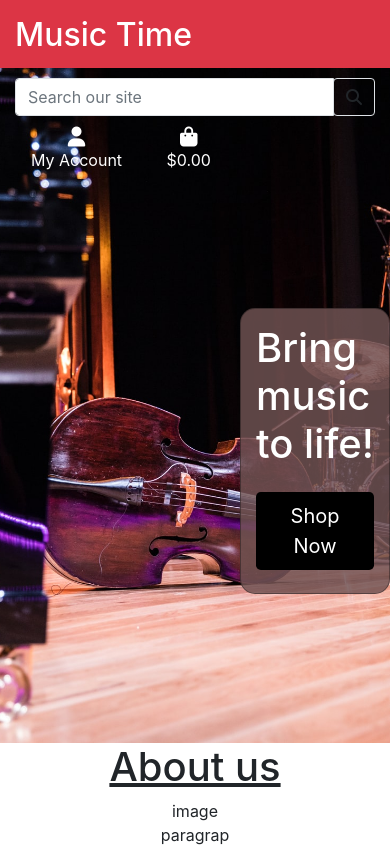
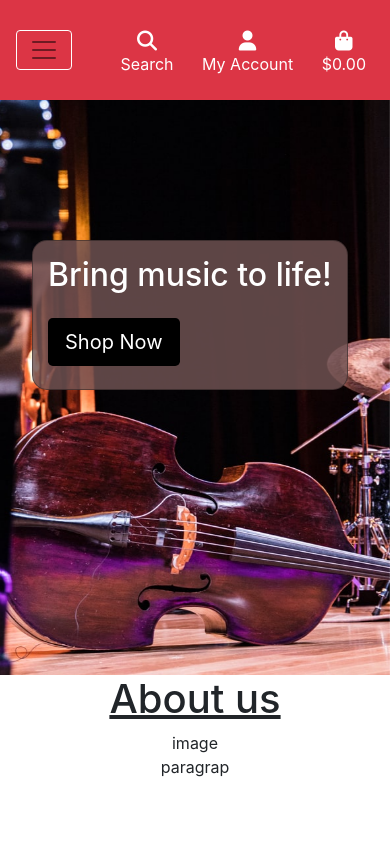
Before and after one commit to yuyu78/music-time, a Django app: page / in a window 390 px wide. After the commit the page ends 777 px from the top, so only its background shows below. Run offline with Django 3.2, Linux system fonts and the light colour scheme; the visitor is signed in with stand-in values (Sample User, id 1); some libraries are stand-ins or nearby versions.

Commit message:
Added mobile header and main navbar

```diff
--- a/static/css/base.css
+++ b/static/css/base.css
@@ -5,21 +5,69 @@ html {
 /* ------------------------------------------------------------------ Navbar*/
 
 .red-navbar {
-    height: 8vh;
+    min-height: 8vh;
 }
 
-.red-navbar a {
-    color: white;
+.red-navbar .text-white:hover {
+    color: black;
+    text-shadow: 5px 5px 10px rgb(8, 4, 0);
     text-decoration: none;
-}
-
-.red-navbar a:hover {
-    color: black;
-    text-shadow: 0 0 10px rgb(233, 197, 166);
 }
 
 .dropdown-menu a {
     color: black;
+}
+
+#main-nav a {
+    color: black;
+}
+
+#main-nav li:hover {
+    background-color: rgba(0,0,0,0.1);
+}
+
+/* ----- Tablet and mobile */
+@media only screen and (max-width: 998px) {
+    .red-navbar, .red-navbar .col-12 {
+        display: none;
+    }
+    header .bg-white {
+        background-color: #dc3545!important;
+        max-height: 6.5rem;
+    }
+    .navbar-light a {
+        color:white;
+    }
+    .bg-white ul {
+        margin-top: 20px;
+    }
+    .navbar-collapse {
+        background-color: white;
+    }
+}
+
+/* ----- Mobile */
+.navbar-light .navbar-toggler {
+    border-color: white;
+}
+
+@media only screen and (max-width: 568px) {
+    .bg-white .nav-link {
+        padding: 0rem 0.5rem;
+    }
+    .dropdown-menu .dropdown-item {
+        color: black;
+    }
+}
+
+@media only screen and (max-width: 360px) {
+    .bg-white .list-inline-item {
+        margin-top: 10px;
+        font-size: .7rem;
+    }
+    .navbar {
+        padding: 0rem 0.5rem;
+    }
 }
 
 /* ------------------------------------------------------------------ Home page*/
@@ -56,3 +104,19 @@ html {
     background: rgb(217 34 34 / 43%);
     color: white;
 }
+
+/* ----- Tablet */
+@media only screen and (max-width: 768px) {
+    .heading-content {
+        margin: 15rem auto auto 5rem;
+    }
+}
+
+@media only screen and (max-width: 568px) {
+    .heading-content {
+        margin: 15rem auto auto 2rem;
+    }
+    .heading-content h1 {
+        font-size: 2rem;
+    }
+}
--- a/templates/base.html
+++ b/templates/base.html
@@ -39,11 +39,11 @@
     <title>Music Time {% block extra_title %}{% endblock %}</title>
   </head>
   <body>
-    <header class="container-fluid fixed-to bg-danger red-navbar">
-        <div class="row">
+    <header class="container-fluid fixed-top bg-danger">
+        <div class="row red-navbar">
             <div class="col-12 col-lg-4 my-3">
-                <a href = "{ url 'home' }">
-                    <h2>Music Time</h2>
+                <a href = "{ url 'home' }" class="text-white">
+                    <h2 class="logo-font my-0">Music Time</h2>
                 </a>
             </div>
             <div class="col-12 col-lg-4 my-auto">
@@ -64,8 +64,8 @@
                 <ul class="list-inline text-lg-right my-0">
                     <li class="list-inline-item dropdown">
                         <a class="nav-link" href="#" id="user-options" data-toggle="dropdown" aria-haspopup="true" aria-expanded="false">
-                            <div class="text-center">
-                                <div><i class="fas fa-user fa-lg"></i></div>
+                            <div class="text-center text-white">
+                                <div><i class="fas fa-user fa-lg text-white"></i></div>
                                 <p class="my-0">My Account</p>
                             </div>
                         </a>
@@ -84,8 +84,8 @@
                     </li>
                     <li class="list-inline-item">
                         <a class="{% if grand_total %}text-info font-weight-bold{% else %}text-black{% endif %} nav-link" href="">
-                            <div class="text-center">
-                                <div><i class="fas fa-shopping-bag fa-lg"></i></div>
+                            <div class="text-center text-white">
+                                <div><i class="fas fa-shopping-bag fa-lg text-white"></i></div>
                                 <p class="my-0">
                                     {% if grand_total %}
                                         ${{ grand_total|floatformat:2 }}
@@ -98,6 +98,15 @@
                     </li>
                 </ul>
             </div>
+        </div>
+        <div class="row bg-white">
+            <nav class="navbar navbar-expand-lg navbar-light w-100">
+                <button class="navbar-toggler" type="button" data-toggle="collapse" data-target="#main-nav" aria-controls="main-nav" aria-expanded="false" aria-label="Toggle navigation">
+                    <span class="navbar-toggler-icon"></span>
+                </button>
+                {% include 'includes/mobile-top-header.html' %}
+                {% include 'includes/main-nav.html' %}
+            </nav>
         </div>
     </header>
 
--- /dev/null
+++ b/templates/includes/main-nav.html
@@ -0,0 +1,39 @@
+<div class="collapse navbar-collapse" id="main-nav">
+    <ul class="navbar-nav w-auto mx-auto">
+        <li class="nav-item dropdown">
+            <a class="logo-font font-weight-bold nav-link mr-5" href="#" id="all-products-link" data-toggle="dropdown" aria-haspopup="true" aria-expanded="false">
+                All Products
+            </a>
+            <div class="dropdown-menu border-0" aria-labelledby="all-products-link">
+                <a href="" class="dropdown-item">By Price</a>
+                <a href="" class="dropdown-item ">By Category</a>
+                <a href="" class="dropdown-item">All Products</a>
+            </div>
+        </li>
+
+        <li class="nav-item">
+            <a class="logo-font font-weight-bold nav-link mr-5" href="#">
+                Keyboard
+            </a>
+        </li>
+
+        <li class="nav-item">
+            <a class="logo-font font-weight-bold nav-link mr-5" href="#">
+                Wind
+            </a>
+        </li>
+
+        <li class="nav-item dropdown mr-5">
+            <a class="logo-font font-weight-bold nav-link" href="#">
+                String
+            </a>
+        </li>
+
+        <li class="nav-item dropdown mr-5">
+            <a class="logo-font font-weight-bold nav-link" href="#">
+                Percussion
+            </a>
+        </li>
+
+    </ul>
+</div>
--- /dev/null
+++ b/templates/includes/mobile-top-header.html
@@ -0,0 +1,58 @@
+<ul>
+    <li class="list-inline-item">
+      <a class="text-black nav-link d-block d-lg-none" href="#" id="mobile-search" data-toggle="dropdown" aria-haspopup="true" aria-expanded="false">
+          <div class="text-center">
+              <div><i class="fas fa-search fa-lg"></i></div>
+              <p class="my-0">Search</p>
+          </div>
+      </a>
+      <div class="dropdown-menu border-0 w-100 p-3 rounded-0 my-0" aria-labelledby="mobile-search">
+          <form class="form" method="GET" action="">
+              <div class="input-group w-100">
+                  <input class="form-control border border-black rounded-0" type="text" name="q" placeholder="Search our site">
+                  <div class="input-group-append">
+                      <button class="form-control form-control btn btn-black border border-black rounded-0" type="submit">
+                          <span class="icon">
+                              <i class="fas fa-search"></i>
+                          </span>
+                      </button>
+                  </div>
+              </div>
+          </form>
+      </div>
+  </li>
+  <li class="list-inline-item dropdown">
+      <a class="text-black nav-link d-block d-lg-none" href="#" id="user-options" data-toggle="dropdown" aria-haspopup="true" aria-expanded="false">
+          <div class="text-center">
+              <div><i class="fas fa-user fa-lg"></i></div>
+              <p class="my-0">My Account</p>
+          </div>
+      </a>
+      <div class="dropdown-menu border-0" aria-labelledby="user-options">
+          {% if request.user.is_authenticated %}
+              {% if request.user.is_superuser %}
+                  <a href="{% url 'account_logout' %}" class="dropdown-item">Product Management</a>
+              {% endif %}
+              <a href="" class="dropdown-item">My Profile</a>
+              <a href="{% url 'account_logout' %}" class="dropdown-item">Logout</a>
+          {% else %}
+              <a href="{% url 'account_signup' %}" class="dropdown-item">Register</a>
+              <a href="{% url 'account_login' %}" class="dropdown-item">Login</a>
+          {% endif %}
+      </div>
+  </li>
+  <li class="list-inline-item">
+      <a class="{% if grand_total %}text-primary font-weight-bold{% else %}text-black{% endif %} nav-link d-block d-lg-none" href="">
+          <div class="text-center">
+              <div><i class="fas fa-shopping-bag fa-lg"></i></div>
+              <p class="my-0">
+                  {% if grand_total %}
+                      ${{ grand_total|floatformat:2 }}
+                  {% else %}
+                      $0.00
+                  {% endif %}
+              </p>
+          </div>
+      </a>
+    </li>
+  </ul>
```
